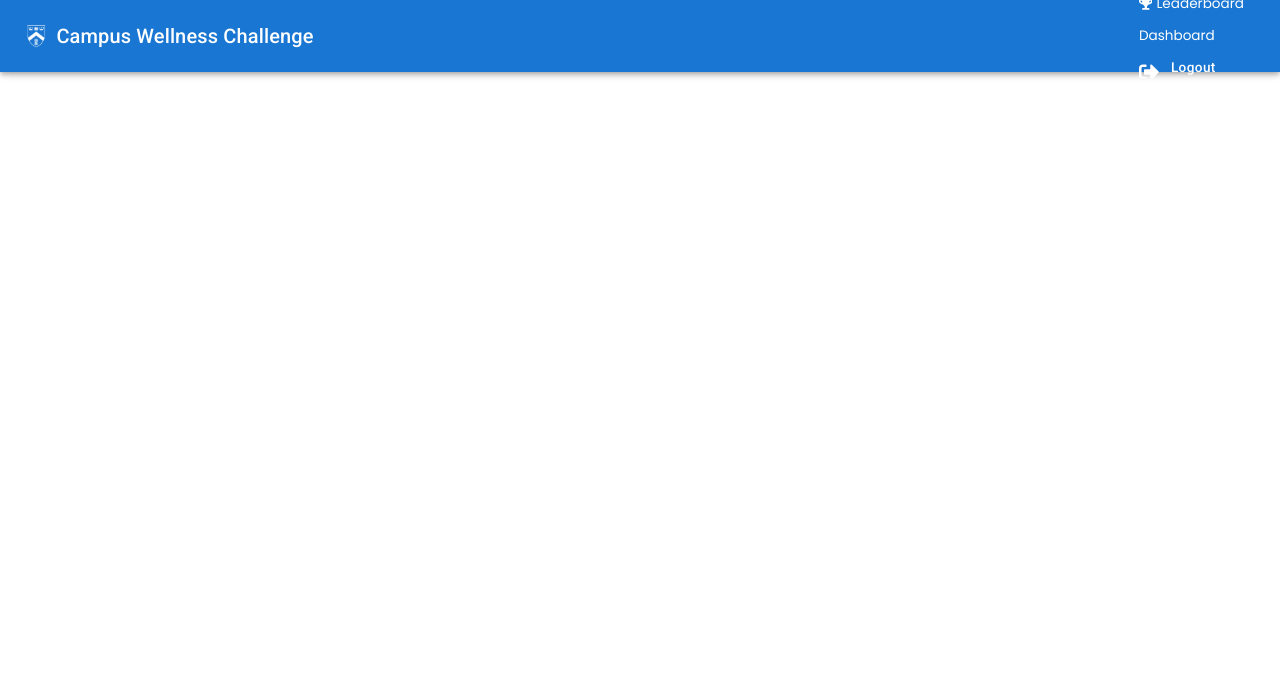
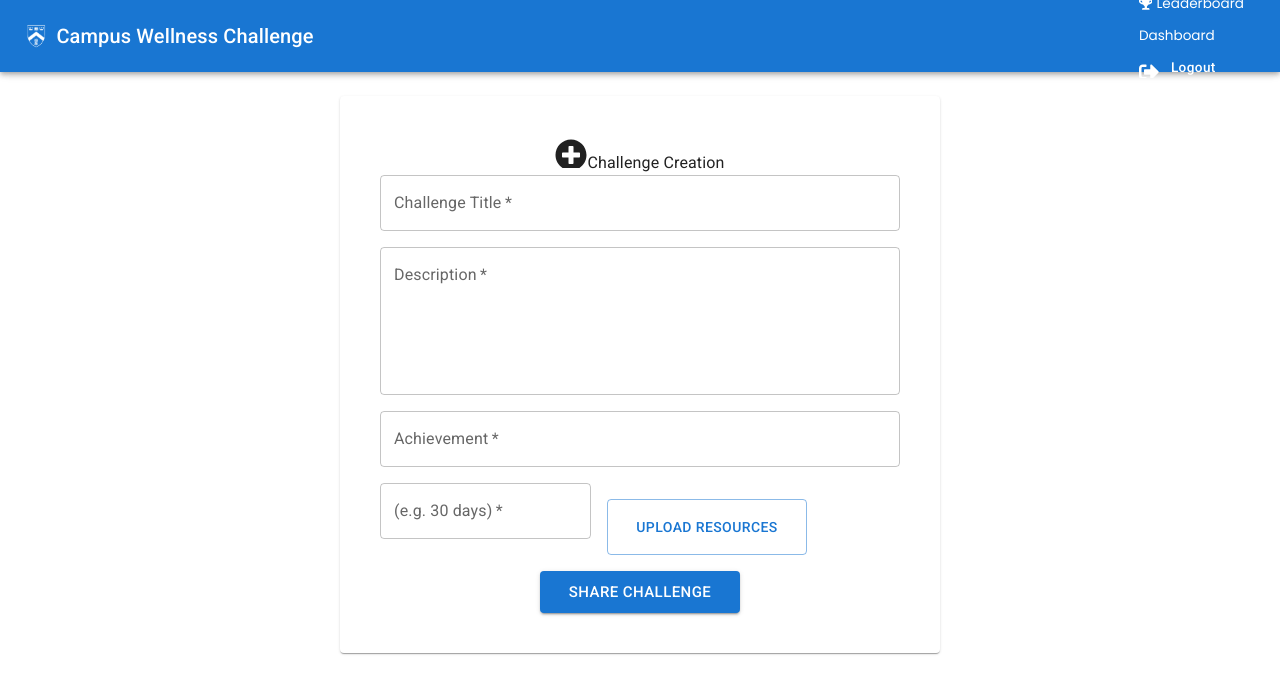
Before and after one commit to jxliahx/Campus-Wellness-Challenge-Phase-1, a React (Create React App) app in the folder frontend/: page /create-challenge in a window 1280 px wide. Shown: the top 694 px of the page. Built offline with nearby package versions, Linux system fonts and the light colour scheme; sample sign-in values are in the browser's storage.

Commit message:
made challenge creation page

```diff
--- a/frontend/src/App.jsx
+++ b/frontend/src/App.jsx
@@ -13,6 +13,7 @@ import CoordinatorRegister from './pages/C_Register'
 import CoordinatorDashboard from './pages/C_Dashboard'
 import ParticipantDashboard from './pages/P_Dashboard'
 import PickRole from './pages/B_PickRole'
+import CreateChallenge from './pages/C_CreateChallenge'
 
 // Logged in users
 import PrivateRoute from './components/PrivateRoute'
@@ -36,12 +37,19 @@ function App() {
             <Route path='/register' element={<Register />} />
             <Route path='/coordinator-register' element={<CoordinatorRegister />} />
             <Route path='/pick-role' element={<PickRole />} />
+
             <Route path='/coordinator-dashboard' element={<PrivateRoute />}>
               <Route path='/coordinator-dashboard' element={<CoordinatorDashboard />} />
             </Route>
+
+            <Route path="/create-challenge" element={<PrivateRoute />}>
+              <Route path="/create-challenge" element={<CreateChallenge />} />
+            </Route>
+
             <Route path='/participant-dashboard' element={<PrivateRoute />}>
               <Route path='/participant-dashboard' element={<ParticipantDashboard />} />
             </Route>
+
           </Routes>
         </div>
       </Router>
--- a/frontend/src/pages/C_CreateChallenge.jsx
+++ b/frontend/src/pages/C_CreateChallenge.jsx
@@ -6,3 +6,139 @@
     File Name: C_CreateChallenge.jsx
     For: Coordinators
 */
+
+import React, {useState} from 'react'
+import {
+  Container,
+  Paper,
+  Typography,
+  TextField,
+  Button,
+  Box,
+  Icon,
+  Grid,
+  Link,
+  FormControl,
+  InputLabel,
+  Select,
+  MenuItem
+} from '@mui/material'
+import { FaPlusCircle } from 'react-icons/fa'
+import '../styles/pages.css'
+
+function CreateChallenge() {
+    const [challengeData, setChallengeData] = useState ({
+        title: '',
+        description: '',
+        achievement: '',
+        duration: '',
+        resource: ''
+    })
+
+    const {title, description, achievement, duration, resource} = challengeData
+
+    const onChange = (e) => {
+        setChallengeData((prev) => ({
+            ...prev,
+            [e.target.name]: e.target.value
+        }))
+    }
+
+    const onSubmit = (e) => {
+        e.preventDefault()
+        // LATER: ADD CODE TO SUBMIT THE DATA
+        console.log('Challenge Create: ', challengeData)
+    }
+
+    return (
+        <Container componenet="main" maxWidth="md" className="page-container">
+            <Paper className="auth-container">
+                <Box>
+                    <Typography>
+                        <Icon sx={{fontSize: '2rem'}}>
+                            <FaPlusCircle />
+                        </Icon>
+                        Challenge Creation
+                    </Typography>
+                </Box>
+
+                <Box componenet="form" onSubmit={onSubmit} className="auth-form" sx={{gap: 2}}>
+                    {/* Challenge Name */}
+                    <TextField
+                        fullWidth
+                        label="Challenge Title"
+                        name="title"
+                        value={title}
+                        onChange={onChange}
+                        required
+                    />
+
+                    {/* Description */}
+                    <TextField
+                        fullWidth
+                        label="Description"
+                        name="description"
+                        value={description}
+                        onChange={onChange}
+                        multiline
+                        rows={5}
+                        required
+                    />
+
+                    {/* Achievement Points */}
+                    <TextField
+                        fullWidth
+                        label="Achievement"
+                        name="achievement"
+                        value={achievement}
+                        onChange={onChange}
+                        required
+                    />
+
+                    {/* Bottom 2 Input Boxes */}
+                    <Grid container spacing={2}>
+
+                        {/* Duration of Challenge */}
+                        <Grid itrm xs={6}>
+                            <TextField
+                                fullWidth
+                                label="(e.g. 30 days)"
+                                name="duration"
+                                value={duration}
+                                onChange={onChange}
+                                required
+                                sx={{height: '100%'}}
+                            />
+                        </Grid>
+
+                        {/* Additional Resources */}
+                        <Grid item xs={6}>
+                            <Button
+                                fullWidth
+                                variant="outlined"
+                                color="primary"
+                                sx={{height: '100%'}}
+                                // LATER: ADD CODE TO SUBMIT THE DATA
+                                onClick={() => console.log('Upload Resources')}
+                            >
+                            Upload Resources
+                            </Button>
+                        </Grid>
+                    </Grid>
+
+                    <Button
+                        type="submit"
+                        variant="contained"
+                        size="large"
+                        classNAme="primary-button"
+                        // LATER: LINK TO CHALLENGE LIST PAGE
+                    >
+                    Share Challenge
+                    </Button>
+                </Box>
+            </Paper>
+        </Container>
+    )
+}
+
+export default CreateChallenge
```
